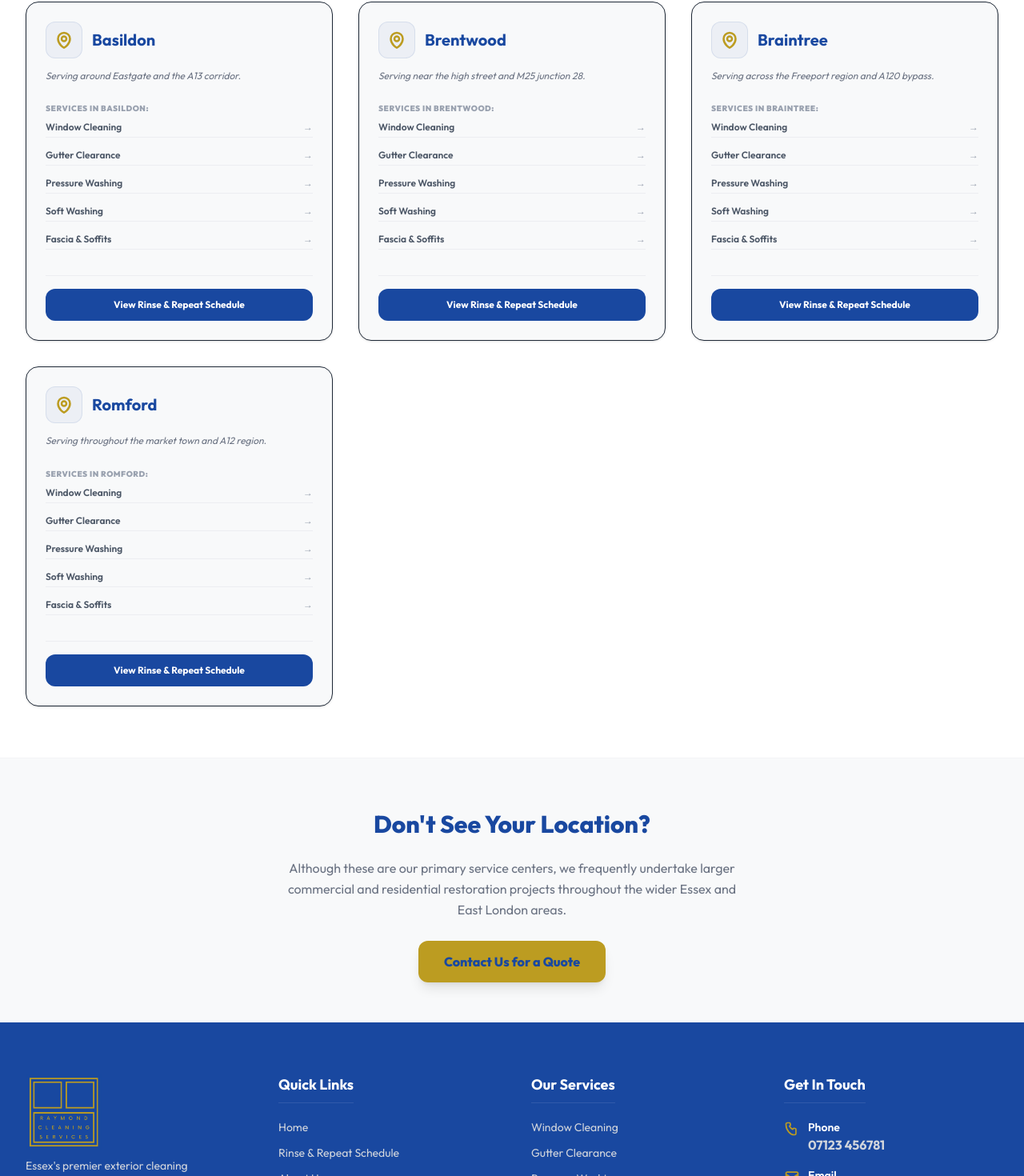
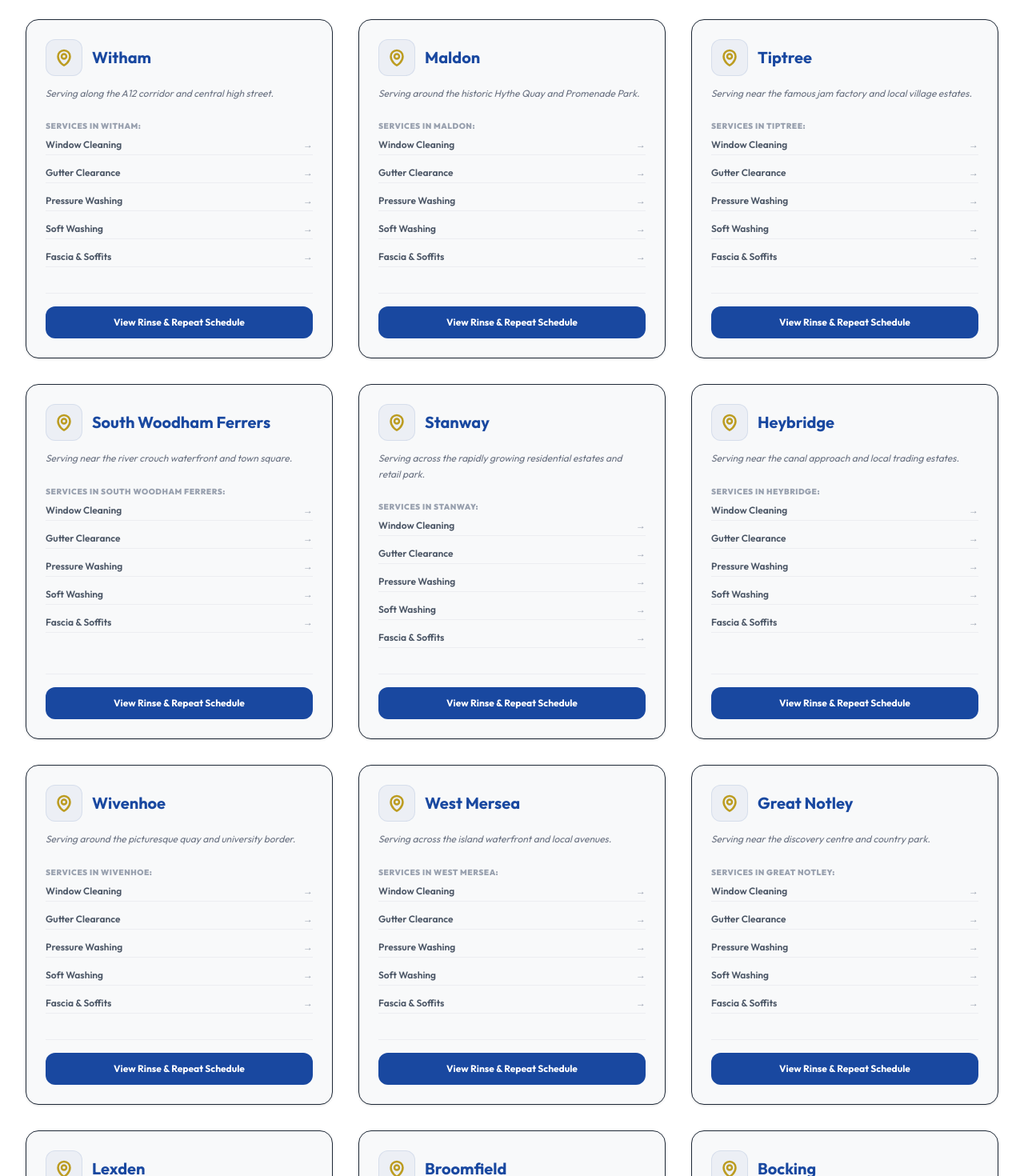
Before and after one commit to jsofficesolutions/raymond-cleaning, a Next.js app: page /locations in a window 1280 px wide. Shown: the part 1266-2736 px from the top of the page at 80% size. Built offline with nearby package versions, Linux system fonts and the light colour scheme.

Commit message:
feat: update locations list and fix spacing of coverage badge

```diff
--- a/src/app/locations/page.js
+++ b/src/app/locations/page.js
@@ -28,7 +28,7 @@ export default function LocationsPage() {
         </div>
 
         <div className="max-w-7xl mx-auto px-4 sm:px-6 lg:px-8 relative z-10 text-center space-y-4">
-          <span className="bg-accent/20 text-accent font-extrabold px-4 py-1.5 rounded-full text-xs uppercase tracking-widest border border-accent/30">
+          <span className="inline-block bg-accent/20 text-accent font-extrabold px-4 py-1.5 rounded-full text-xs uppercase tracking-widest border border-accent/30">
             Coverage Area
           </span>
           <h1 className="text-4xl md:text-5xl font-black tracking-tight leading-none">
--- a/src/data/locations.js
+++ b/src/data/locations.js
@@ -1,9 +1,68 @@
 export const locations = [
-  { slug: "chelmsford", name: "Chelmsford", landmark: "near the city center and A12 corridor" },
-  { slug: "southend", name: "Southend", landmark: "along the A127 and seafront coastal areas" },
-  { slug: "colchester", name: "Colchester", landmark: "throughout the historic town and A120 bypass" },
-  { slug: "basildon", name: "Basildon", landmark: "around Eastgate and the A13 corridor" },
-  { slug: "brentwood", name: "Brentwood", landmark: "near the high street and M25 junction 28" },
-  { slug: "braintree", name: "Braintree", landmark: "across the Freeport region and A120 bypass" },
-  { slug: "romford", name: "Romford", landmark: "throughout the market town and A12 region" }
+  // --- CORE HUBS ---
+  { slug: "chelmsford", name: "Chelmsford", landmark: "near the city center and A12 corridor", tier: "hub" },
+  { slug: "colchester", name: "Colchester", landmark: "throughout the historic town and A12 bypass corridor", tier: "hub" },
+  { slug: "braintree", name: "Braintree", landmark: "across the Freeport region and A120 bypass", tier: "hub" },
+  { slug: "witham", name: "Witham", landmark: "along the A12 corridor and central high street", tier: "hub" },
+  { slug: "maldon", name: "Maldon", landmark: "around the historic Hythe Quay and Promenade Park", tier: "hub" },
+
+  // --- TOWNS & MAJOR SUBURBS ---
+  { slug: "tiptree", name: "Tiptree", landmark: "near the famous jam factory and local village estates", tier: "town" },
+  { slug: "south-woodham-ferrers", name: "South Woodham Ferrers", landmark: "near the river crouch waterfront and town square", tier: "town" },
+  { slug: "stanway", name: "Stanway", landmark: "across the rapidly growing residential estates and retail park", tier: "town" },
+  { slug: "heybridge", name: "Heybridge", landmark: "near the canal approach and local trading estates", tier: "town" },
+  { slug: "wivenhoe", name: "Wivenhoe", landmark: "around the picturesque quay and university border", tier: "town" },
+  { slug: "west-mersea", name: "West Mersea", landmark: "across the island waterfront and local avenues", tier: "town" },
+  { slug: "great-notley", name: "Great Notley", landmark: "near the discovery centre and country park", tier: "town" },
+  { slug: "lexden", name: "Lexden", landmark: "along the premier residential avenues and straight road", tier: "town" },
+  { slug: "broomfield", name: "Broomfield", landmark: "near the hospital and main residential avenues", tier: "town" },
+  { slug: "bocking", name: "Bocking", landmark: "near the historic windmill and northern residential areas", tier: "town" },
+
+  // --- VILLAGES & COMMUTER GAPS ---
+  { slug: "danbury", name: "Danbury", landmark: "around the main A414 ridge and Danbury Common", tier: "village" },
+  { slug: "coggeshall", name: "Coggeshall", landmark: "near the historic market hill and heritage properties", tier: "village" },
+  { slug: "marks-tey", name: "Marks Tey", landmark: "around the main A12/A120 junction and train station", tier: "village" },
+  { slug: "silver-end", name: "Silver End", landmark: "throughout the historic heritage village estate", tier: "village" },
+  { slug: "boreham", name: "Boreham", landmark: "near the A12 interchange and local village center", tier: "village" },
+  { slug: "fingringhoe", name: "Fingringhoe", landmark: "near the local nature reserve and village green", tier: "village" },
+  { slug: "bicknacre", name: "Bicknacre", landmark: "near the historic priory arch and local family estates", tier: "village" },
+  { slug: "woodham-ferrers", name: "Woodham Ferrers", landmark: "around the rural country lanes and historic village center", tier: "village" },
+  { slug: "hatfield-peverel", name: "Hatfield Peverel", landmark: "along the A12 corridor and near the train station", tier: "village" },
+  { slug: "kelvedon", name: "Kelvedon", landmark: "throughout the historic high street and commuter areas", tier: "village" },
+  { slug: "feering", name: "Feering", landmark: "around the local village lanes and new developments", tier: "village" },
+  { slug: "wickham-bishops", name: "Wickham Bishops", landmark: "around the premier private roads and woodland properties", tier: "village" },
+  { slug: "little-baddow", name: "Little Baddow", landmark: "throughout the affluent rural lanes and hillside properties", tier: "village" },
+  { slug: "rayne", name: "Rayne", landmark: "along the old flitch way and village center", tier: "village" },
+  { slug: "black-notley", name: "Black Notley", landmark: "around the hospital conversion and local family estates", tier: "village" },
+  { slug: "white-notley", name: "White Notley", landmark: "near the village station and quiet country lanes", tier: "village" },
+  { slug: "great-totham", name: "Great Totham", landmark: "near the local golf club and village roads", tier: "village" },
+  { slug: "little-totham", name: "Little Totham", landmark: "around the rural common and local village green", tier: "village" },
+  { slug: "tollesbury", name: "Tollesbury", landmark: "around the marina, saltmarshes, and coastal square", tier: "village" },
+  { slug: "tolleshunt-darcy", name: "Tolleshunt D'Arcy", landmark: "near the historic village center and coastal lanes", tier: "village" },
+  { slug: "goldhanger", name: "Goldhanger", landmark: "along the blackwater estuary coast and village square", tier: "village" },
+  { slug: "rowhedge", name: "Rowhedge", landmark: "along the River Colne waterfront and historic lanes", tier: "village" },
+  { slug: "layer-de-la-haye", name: "Layer de la Haye", landmark: "near the abberton reservoir and rural residential roads", tier: "village" },
+  { slug: "abberton", name: "Abberton", landmark: "around the local reservoir paths and village estates", tier: "village" },
+  { slug: "cressing", name: "Cressing", landmark: "near the historic temple barns and local commuter routes", tier: "village" },
+
+  // --- NEWLY ADDED INFILL LOCATIONS ---
+  { slug: "earls-colne", name: "Earls Colne", landmark: "around the historic high street and local golf clubs", tier: "village" },
+  { slug: "chappel", name: "Chappel", landmark: "near the iconic historic railway viaduct and valley lanes", tier: "village" },
+  { slug: "wakes-colne", name: "Wakes Colne", landmark: "around the rural lanes and local scenic railway station", tier: "village" },
+  { slug: "terling", name: "Terling", landmark: "throughout the historic chocolate-box village and cricket green", tier: "village" },
+  { slug: "felsted", name: "Felsted", landmark: "near the famous independent school and historic village center", tier: "village" },
+  { slug: "great-waltham", name: "Great Waltham", landmark: "around the historic church and rural estate lanes", tier: "village" },
+  { slug: "little-waltham", name: "Little Waltham", landmark: "near the scenic river valley and local village channels", tier: "village" },
+  { slug: "bradwell", name: "Bradwell", landmark: "along the central A120 corridor and local parish church", tier: "village" },
+  { slug: "copford", name: "Copford", landmark: "near the historic plains, local schools, and A12 boundary", tier: "village" },
+  { slug: "eight-ash-green", name: "Eight Ash Green", landmark: "around the historic heath and holiday park crossroads", tier: "village" },
+  { slug: "west-bergholt", name: "West Bergholt", landmark: "across the sprawling heath and northern residential borders", tier: "village" },
+  { slug: "messing", name: "Messing", landmark: "around the quiet rural lanes and historic community hub", tier: "village" },
+  { slug: "tolleshunt-knights", name: "Tolleshunt Knights", landmark: "near Five Lakes Resort and sprawling private properties", tier: "village" },
+  { slug: "great-braxted", name: "Great Braxted", landmark: "around the sweeping parkland estate and rural lanes", tier: "village" },
+  { slug: "east-mersea", name: "East Mersea", landmark: "near the cudmore grove country park and quiet island coast", tier: "village" },
+  { slug: "peldon", name: "Peldon", landmark: "around the local historic church and Mersea island approach", tier: "village" },
+  { slug: "langenhoe", name: "Langenhoe", landmark: "along the main coastal road and abberton marsh fringes", tier: "village" },
+  { slug: "purleigh", name: "Purleigh", landmark: "near the historic hilltop church and local vineyard lanes", tier: "village" },
+  { slug: "cold-norton", name: "Cold Norton", landmark: "around the local golf and country club estates", tier: "village" }
 ];
```
